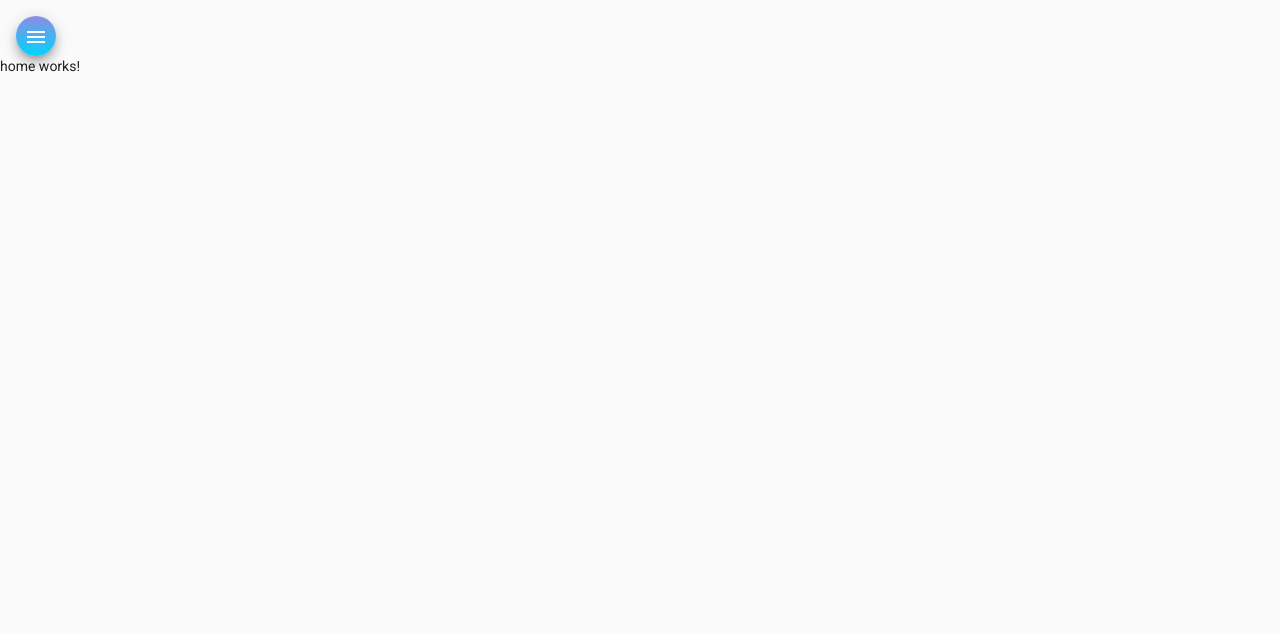
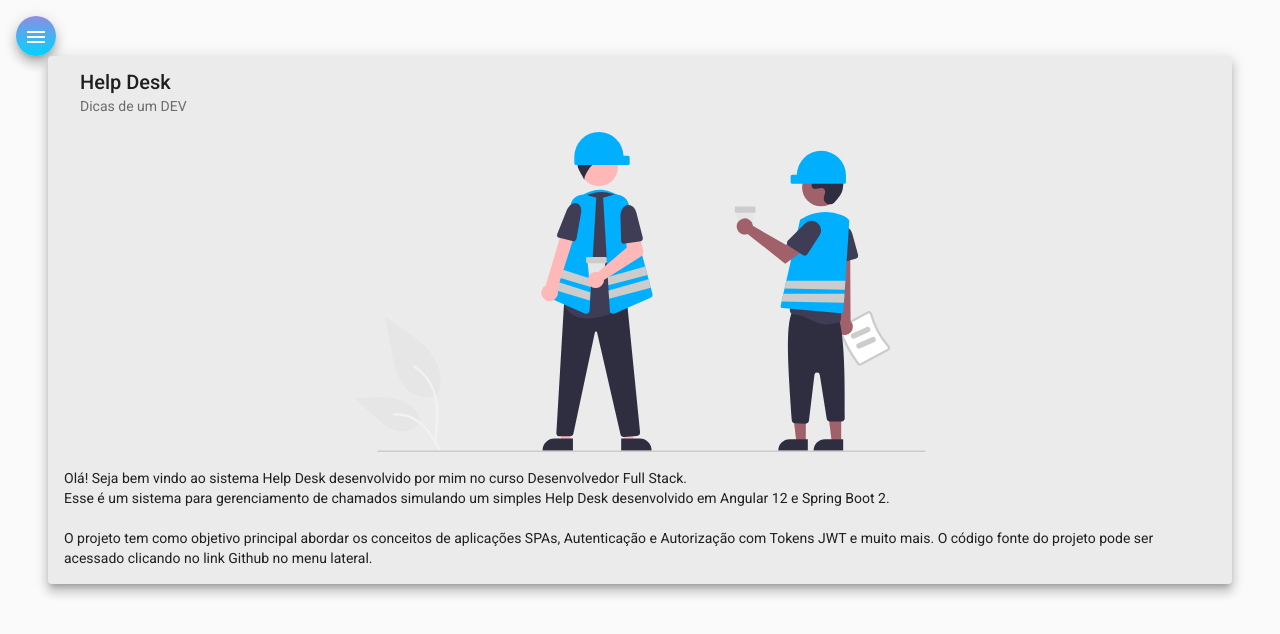
Before and after one commit to nicolasceccato/helpdesk, an Angular app in the folder front/helpdesk/: page /home in a window 1280 px wide. Shown: the top 634 px of the page. Built offline with nearby package versions, Linux system fonts and the light colour scheme.

Commit message:
feat(home): create html and css

```diff
--- a/front/helpdesk/src/app/components/home/home.component.css
+++ b/front/helpdesk/src/app/components/home/home.component.css
@@ -0,0 +1,9 @@
+.card {
+    width: 90%;
+    margin: auto;
+    background-color: rgb(235, 235, 235);
+}
+
+img {
+    height: 20rem;
+}
--- a/front/helpdesk/src/app/components/home/home.component.html
+++ b/front/helpdesk/src/app/components/home/home.component.html
@@ -1 +1,19 @@
-<p>home works!</p>
+<mat-card class="card mat-elevation-z8">
+    <mat-card-header>
+        <mat-card-title>Help Desk</mat-card-title>
+        <mat-card-subtitle>Dicas de um DEV</mat-card-subtitle>
+    </mat-card-header>
+    <img mat-card-image src="assets/img/home-image.svg" alt="Image Home Help Desk">
+    <mat-card-content>
+        <p>
+            Olá! Seja bem vindo ao sistema Help Desk desenvolvido por mim no curso Desenvolvedor Full Stack.<br />
+            Esse é um sistema para gerenciamento de chamados simulando um simples Help Desk desenvolvido em Angular 12 e
+            Spring Boot 2. <br /><br />
+            O projeto tem como objetivo principal abordar os conceitos de aplicações SPAs, Autenticação e Autorização
+            com
+            Tokens JWT e muito mais. O código fonte do projeto pode ser acessado clicando no link Github no menu
+            lateral.
+
+        </p>
+    </mat-card-content>
+</mat-card>
```
Also changed, not shown: front/helpdesk/src/assets/img/home-image.svg (added).
